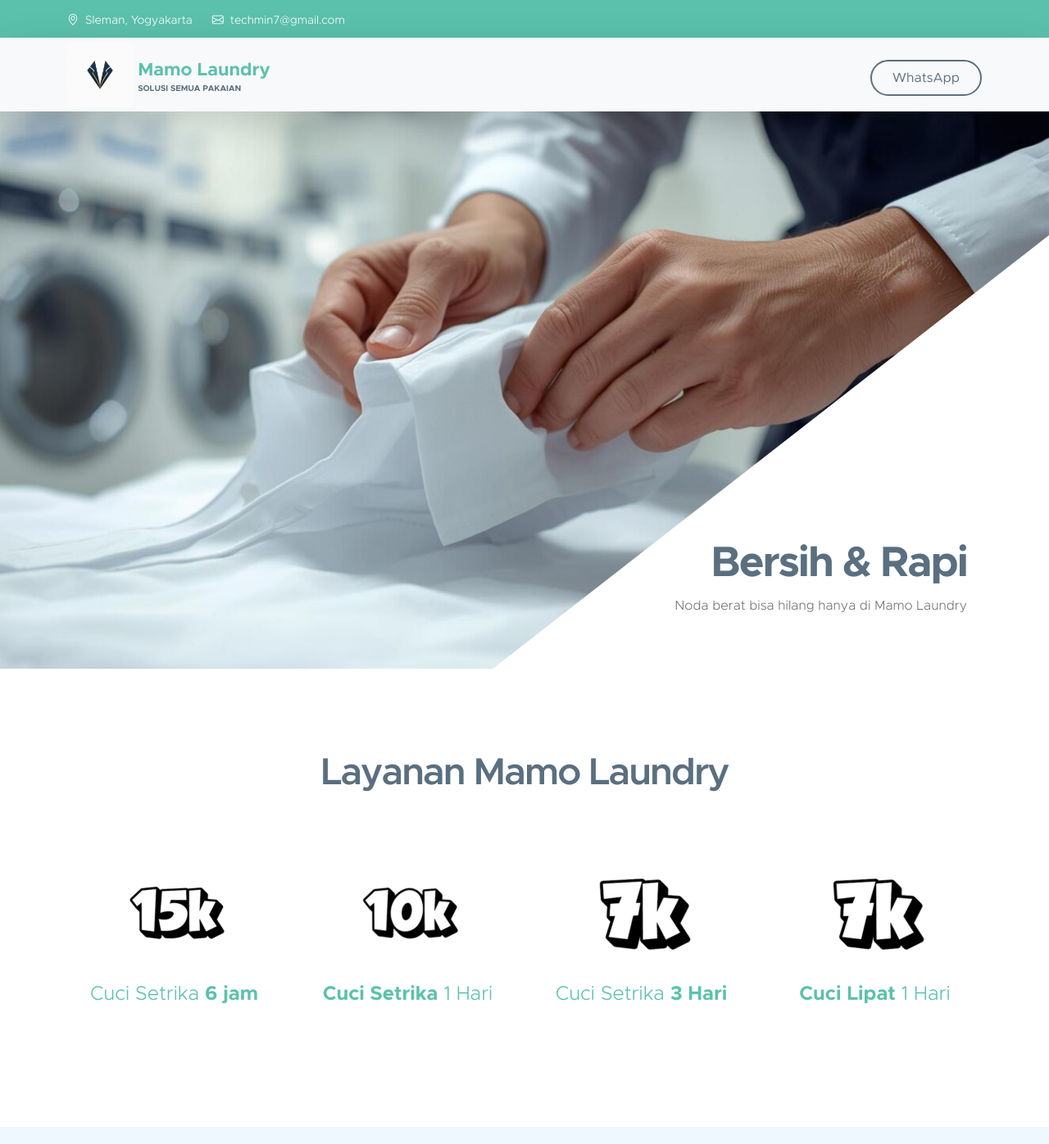
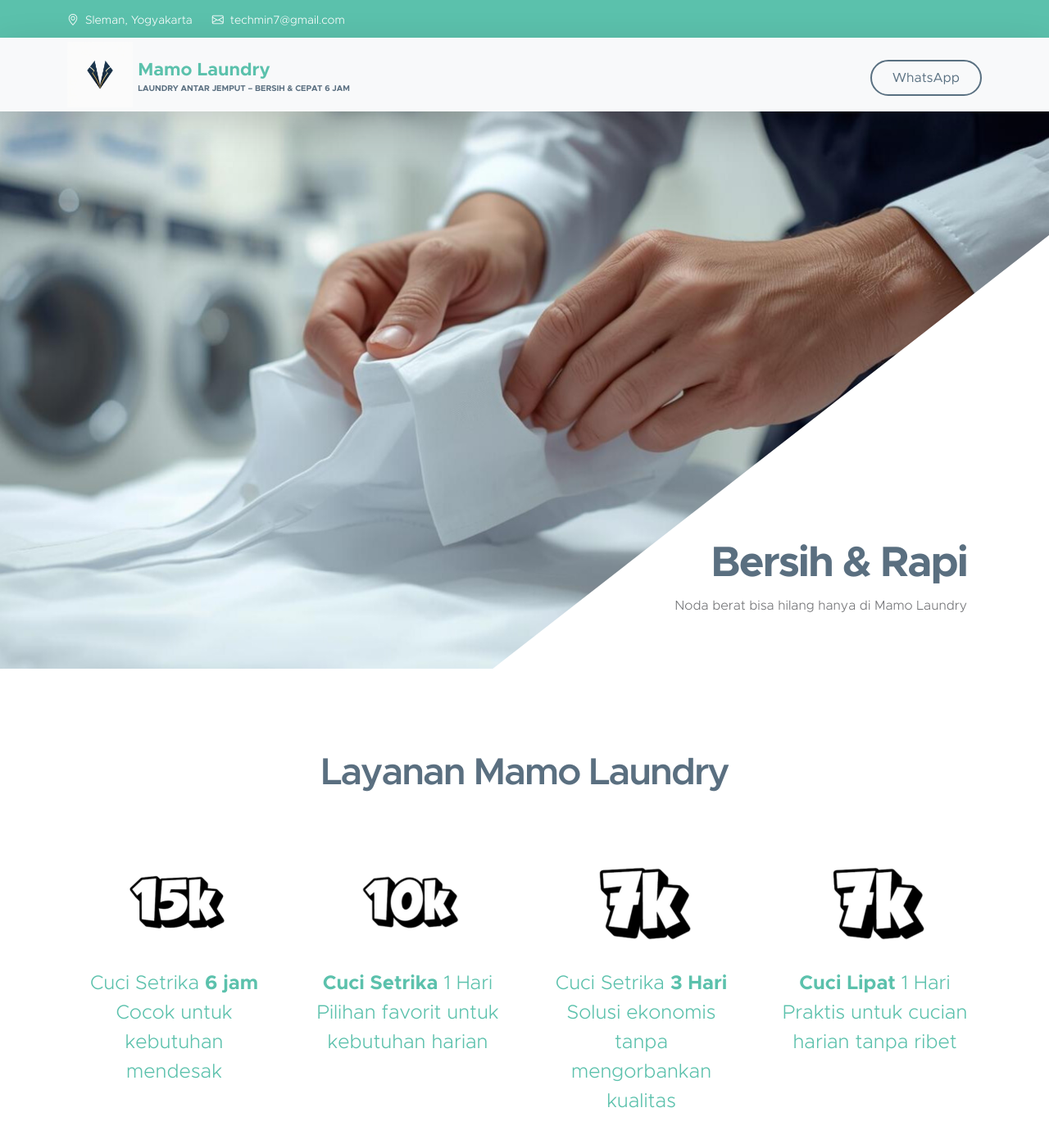
Before and after one commit to DevWiku/DevWiku.github.io, a plain HTML site: page index.html in a window 1280 px wide. Shown: the top 1396 px of the page at 82% size. Drawn offline with Linux system fonts and the light colour scheme.

Commit message:
Update index.html

```diff
--- a/index.html
+++ b/index.html
@@ -74,7 +74,7 @@
                     <img src="images/logo.jpg" class="logo img-fluid" alt="Kind Heart Charity">
                     <span>
                         Mamo Laundry
-                        <small>Solusi Semua Pakaian</small>
+                        <small>Laundry Antar Jemput – Bersih & Cepat 6 Jam</small>
                     </span>
                 </a>
 
@@ -198,7 +198,7 @@
        target="_blank" class="d-block">
                                     <img src="images/icons/limabelas.png" class="featured-block-image img-fluid" alt="">
 
-                                    <p class="featured-block-text">Cuci Setrika <strong>6 jam</strong></p>
+                                    <p class="featured-block-text">Cuci Setrika <strong>6 jam</strong><br>Cocok untuk kebutuhan mendesak</p>
                                 </a>
                             </div>
                         </div>
@@ -209,7 +209,7 @@
        target="_blank" class="d-block">
                                     <img src="images/icons/sepuluh.png" class="featured-block-image img-fluid" alt="">
 
-                                    <p class="featured-block-text"><strong>Cuci Setrika</strong> 1 Hari</p>
+                                    <p class="featured-block-text"><strong>Cuci Setrika</strong> 1 Hari<br>Pilihan favorit untuk kebutuhan harian</p>
                                 </a>
                             </div>
                         </div>
@@ -220,7 +220,7 @@
        target="_blank" class="d-block">
                                     <img src="images/icons/tujuh.png" class="featured-block-image img-fluid" alt="">
 
-                                    <p class="featured-block-text">Cuci Setrika <strong>3 Hari</strong></p>
+                                    <p class="featured-block-text">Cuci Setrika <strong>3 Hari</strong><br>Solusi ekonomis tanpa mengorbankan kualitas</p>
                                 </a>
                             </div>
                         </div>
@@ -231,7 +231,7 @@
        target="_blank" class="d-block">
                                     <img src="images/icons/tujuh.png" class="featured-block-image img-fluid" alt="">
 
-                                    <p class="featured-block-text"><strong>Cuci Lipat</strong> 1 Hari</p>
+                                    <p class="featured-block-text"><strong>Cuci Lipat</strong> 1 Hari<br>Praktis untuk cucian harian tanpa ribet</p>
                                 </a>
                             </div>
                         </div>
```
